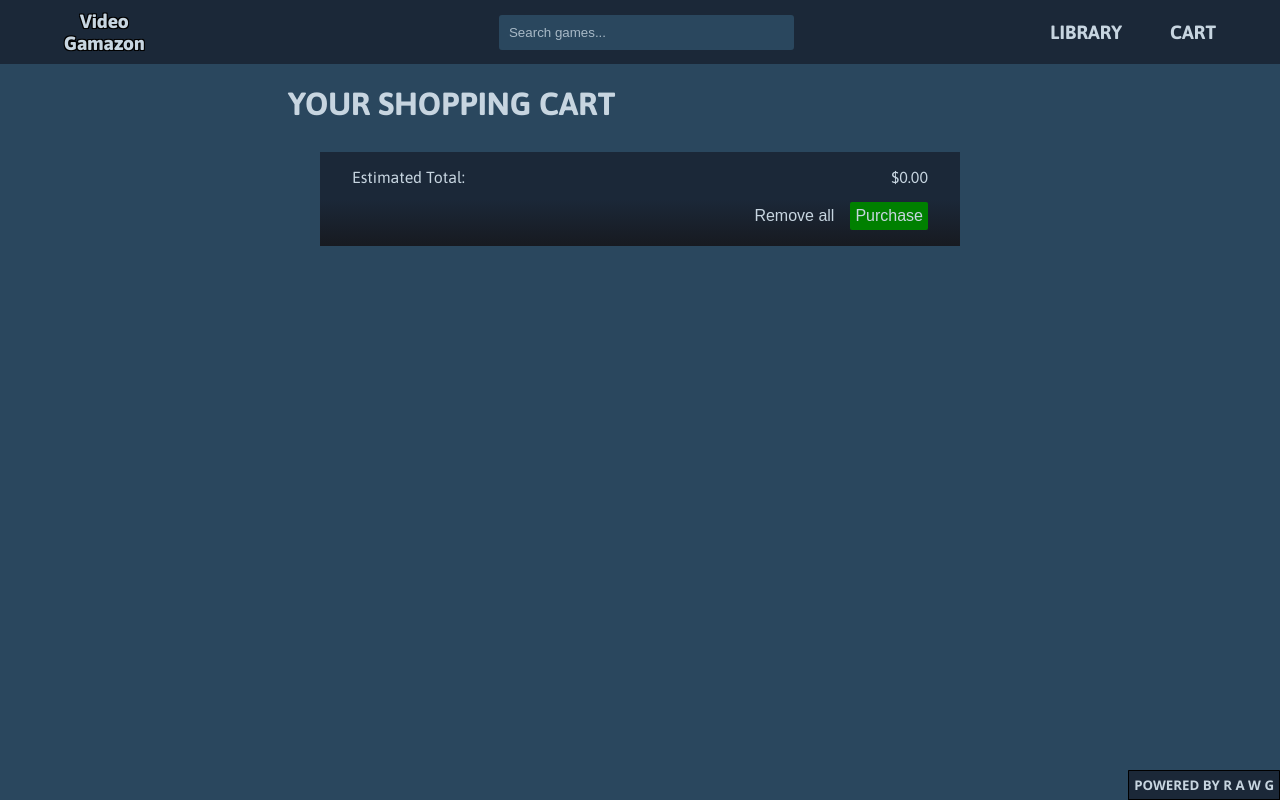
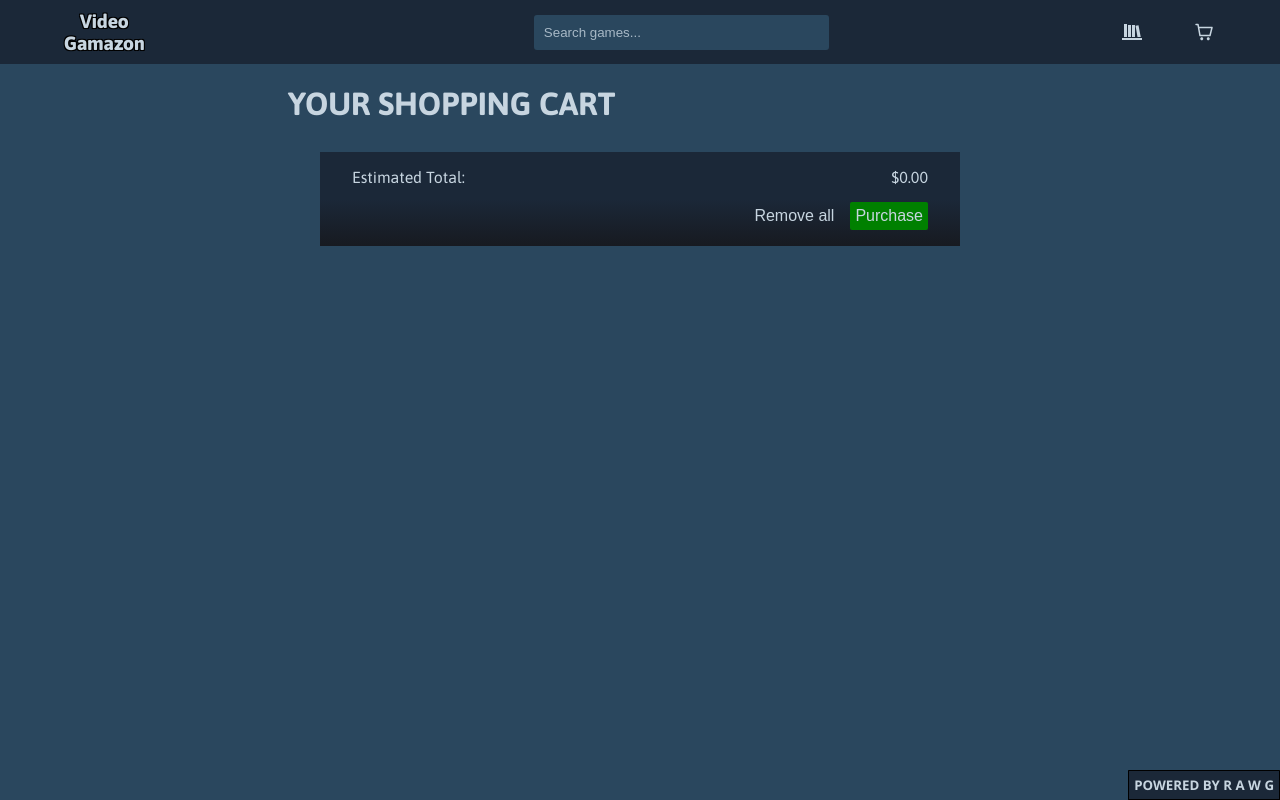
Before and after one commit to Cooper-Adams/Shopping-Cart, a React (Vite) app: page /cart in a window 1280 px wide. Built offline with nearby package versions, Linux system fonts and the light colour scheme.

Commit message:
Now resets page number on search input by user and added icons for the library and cart links

```diff
--- a/src/components/Header.jsx
+++ b/src/components/Header.jsx
@@ -6,12 +6,13 @@ import '../styles/Header.css'
 
 const Header = () => {
     const { cart } = useContext(CartContext)
-    const { searchBar, setSearch, setSearchBar } = useContext(QueryContext)
+    const { searchBar, setPage, setSearch, setSearchBar } = useContext(QueryContext)
 
     const handleChange = (e) => { setSearchBar(e.target.value) }
 
     const onSubmit = async(e) => {
         e.preventDefault()
+        setPage(1)
         setSearch(searchBar.split(' ').join('-').toLowerCase())
     }
 
@@ -29,12 +30,12 @@ const Header = () => {
                 </div>
 
                 <div className='right-nav'>
-                    <Link className='nav-link' to='/library'>LIBRARY</Link>
+                    <Link className='nav-link' to='/library'><svg height='24' width='24' viewBox='0 0 512 512' version='1.1' xmlns='http://www.w3.org/2000/svg' xmlnsXlink='http://www.w3.org/1999/xlink' fill='#c7d5e0' stroke='#c7d5e0'><g id='SVGRepo_bgCarrier' strokeWidth='0'></g><g id='SVGRepo_tracerCarrier' strokeLinecap='round' strokeLinejoin='round' stroke='#CCCCCC' strokeWidth='7.168000000000001'></g><g id='SVGRepo_iconCarrier'> <title>My Library</title> <g id='Page-1' stroke='none' strokeWidth='1' fill='none' fillRule='evenodd'> <g id='Combined-Shape' fill='#c7d5e0' transform='translate(42.666667, 85.333333)'> <path d='M3.55271368e-14,298.666667 L426.666667,298.666667 L426.666667,341.333333 L3.55271368e-14,341.333333 L3.55271368e-14,298.666667 Z M42.6666667,1.42108547e-14 L106.666667,1.42108547e-14 L106.666667,277.333333 L42.6666667,277.333333 L42.6666667,1.42108547e-14 Z M128,21.3333333 L192,21.3333333 L192,277.333333 L128,277.333333 L128,21.3333333 Z M288.933802,36.9522088 L351.961498,25.8387255 L399.909944,277.333333 L330.641827,277.70319 L288.933802,36.9522088 Z M213.333333,21.3333333 L277.333333,21.3333333 L277.333333,277.333333 L213.333333,277.333333 L213.333333,21.3333333 Z'> </path> </g> </g> </g></svg></Link>
                     <Link className='nav-link' to='/cart'>
-                        CART
+                        <svg height='24' width='24' viewBox='0 0 24 24' fill='none' xmlns='http://www.w3.org/2000/svg'><g id='SVGRepo_bgCarrier' strokeWidth='0'></g><g id='SVGRepo_tracerCarrier' strokeLinecap='round' strokeLinejoin='round'></g><g id='SVGRepo_iconCarrier'> <path d='M11.25 18.75C11.25 19.58 10.58 20.25 9.75 20.25C8.92 20.25 8.25 19.58 8.25 18.75C8.25 17.92 8.92 17.25 9.75 17.25C10.58 17.25 11.25 17.92 11.25 18.75ZM16.25 17.25C15.42 17.25 14.75 17.92 14.75 18.75C14.75 19.58 15.42 20.25 16.25 20.25C17.08 20.25 17.75 19.58 17.75 18.75C17.75 17.92 17.08 17.25 16.25 17.25ZM20.73 7.68L18.73 15.68C18.65 16.01 18.35 16.25 18 16.25H8C7.64 16.25 7.33 15.99 7.26 15.63L5.37 5.25H4C3.59 5.25 3.25 4.91 3.25 4.5C3.25 4.09 3.59 3.75 4 3.75H6C6.36 3.75 6.67 4.01 6.74 4.37L7.17 6.75H20C20.23 6.75 20.45 6.86 20.59 7.04C20.73 7.22 20.78 7.46 20.73 7.68ZM19.04 8.25H7.44L8.62 14.75H17.41L19.04 8.25Z' fill='#c7d5e0'></path> </g></svg>
                         {cart.length > 0 && (
                             <div className='cart-count'>
-                                {cart.length}
+                                <svg height='12' width='12' viewBox='0 0 16 16' xmlns='http://www.w3.org/2000/svg' fill='none'><g id='SVGRepo_bgCarrier' strokeWidth='0'></g><g id='SVGRepo_tracerCarrier' strokeLinecap='round' strokeLinejoin='round'></g><g id='SVGRepo_iconCarrier'><path fill='#66c0f4' d='M8 3a5 5 0 100 10A5 5 0 008 3z'></path></g></svg>
                             </div>
                         )}
                     </Link>
```
